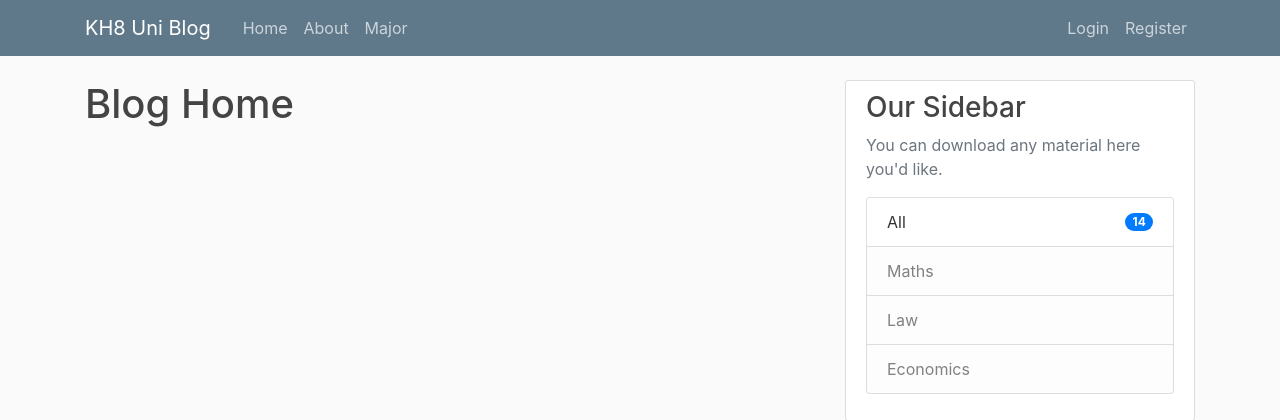
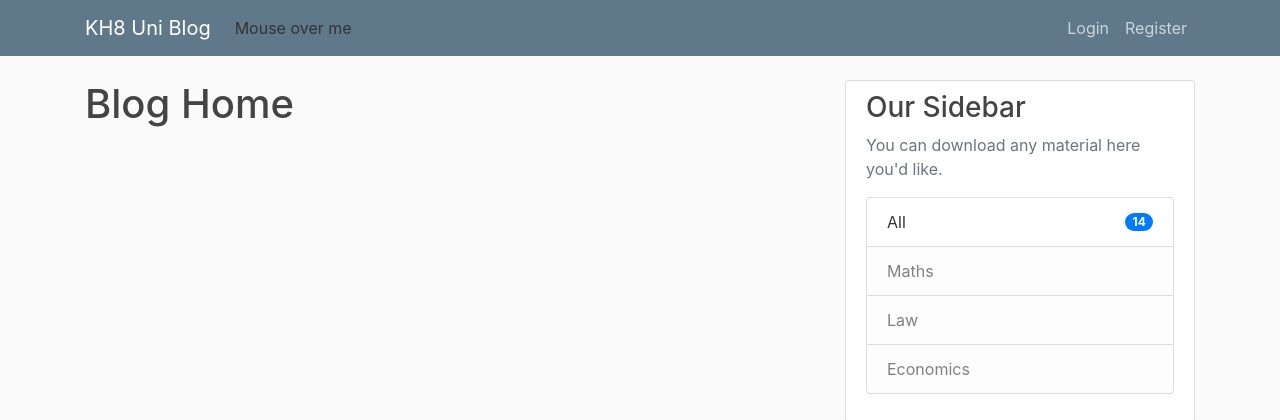
Before and after one commit to swyannnn/kh8_page, a Django app: page / in a window 1280 px wide. Shown: the top 420 px of the page. Run offline with Django 3.2, Linux system fonts and the light colour scheme; some libraries are stand-ins or nearby versions.

Commit message:
idk what i done

```diff
--- a/blog/static/blog/main.css
+++ b/blog/static/blog/main.css
@@ -82,3 +82,21 @@ a.article-title:hover {
 .account-heading {
   font-size: 2.5rem;
 }
+
+.dropdown {
+  position: relative;
+  display: inline-block;
+}
+
+.dropdown-content {
+  display: none;
+  position: absolute;
+  background-color: #f9f9f9;
+  min-width: 160px;
+  box-shadow: 0px 8px 16px 0px rgba(0,0,0,0.2);
+  padding: 12px 16px;
+  z-index: 1;
+}
+
+.dropdown:hover .dropdown-content {
+  display: block;
--- a/blog/templates/blog/base.html
+++ b/blog/templates/blog/base.html
@@ -25,10 +25,16 @@
           <span class="navbar-toggler-icon"></span>
           </button>
           <div class="collapse navbar-collapse" id="navbarToggle">
-            <div class="navbar-nav mr-auto">
-              <a class="nav-item nav-link" href="{% url 'blog-home' %}">Home</a>
+            <!-- <div class="navbar-nav mr-auto"> -->
+              <div class="dropdown">
+                <span>Mouse over me</span>
+                <div class="dropdown-content">
+                <p>Hello World!</p>
+                </div>
+              </div>
+              <!-- <a class="nav-item nav-link" href="{% url 'blog-home' %}">Home</a>
               <a class="nav-item nav-link" href="{% url 'blog-about' %}">About</a>
-              <a class="nav-item nav-link" href="{% url 'blog-major' %}">Major</a>
+              <a class="nav-item nav-link" href="{% url 'blog-major' %}">Major</a> -->
             </div>
             <!-- Navbar Right Side -->
             <div class="navbar-nav">
```
